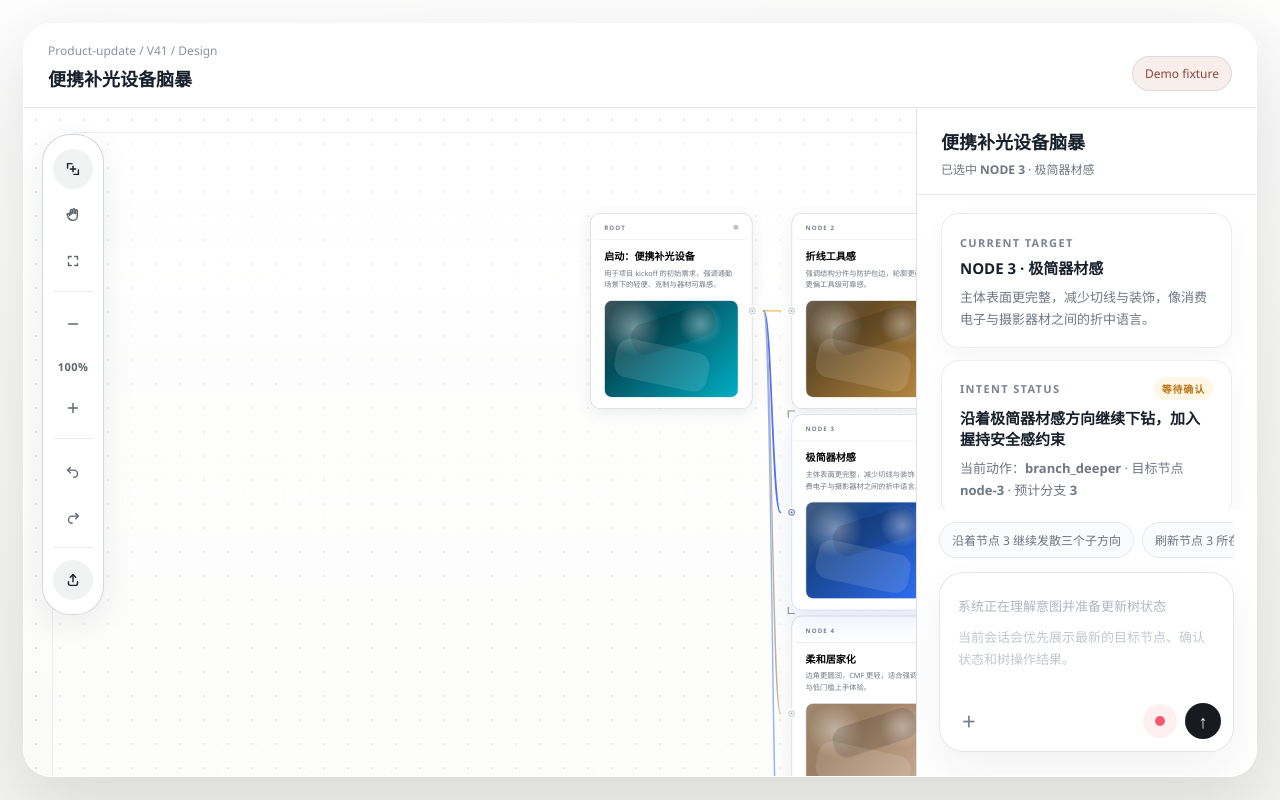
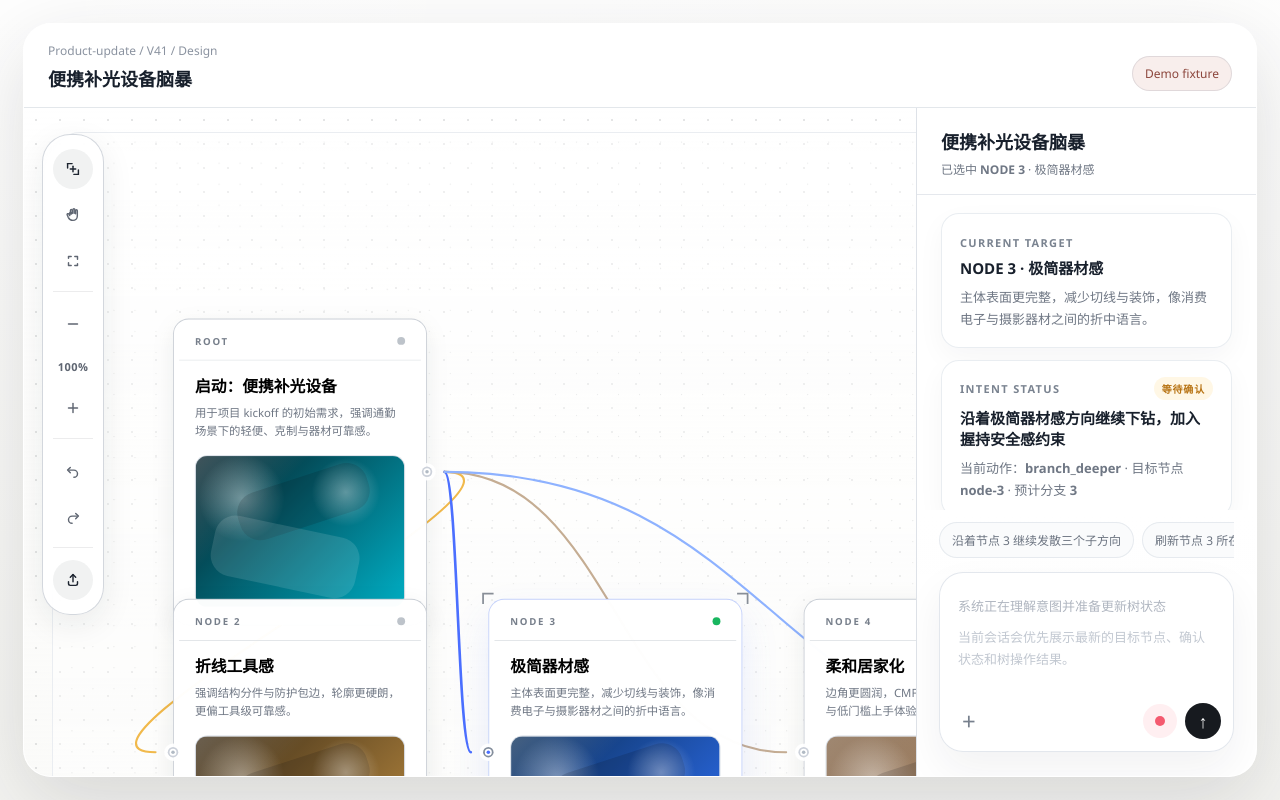
Before and after one commit to bohemiaer/voice_industrial_design, a Next.js app in the folder apps/web/: page / in a window 1280 px wide. Built offline with nearby package versions, Linux system fonts and the light colour scheme; no server answers.

Commit message:
fix: orient workbench tree vertically

```diff
--- a/apps/web/src/features/workbench/components/CanvasWorkspace.tsx
+++ b/apps/web/src/features/workbench/components/CanvasWorkspace.tsx
@@ -174,8 +174,8 @@ export function CanvasWorkspace() {
         id: node.id,
         type: "brainstorm",
         position: createNodePosition(node.depth, visibleOrdinal),
-        sourcePosition: Position.Right,
-        targetPosition: Position.Left,
+        sourcePosition: Position.Bottom,
+        targetPosition: Position.Top,
         selected: uiState.selectedNodeId === node.id,
         data: {
           node,
--- a/apps/web/src/features/workbench/uiMeta.ts
+++ b/apps/web/src/features/workbench/uiMeta.ts
@@ -4,13 +4,13 @@ import type { NodePalette, NodeUiMeta } from "./types";
 
 const paletteCycle: NodePalette[] = ["teal", "amber", "blue", "sand", "mist"];
 const nodeHorizontalGap = 360;
-const nodeVerticalGap = 360;
+const nodeVerticalGap = 320;
 const nodeOrigin = { x: 80, y: 70 };
 
 export function createNodePosition(depth: number, ordinal: number) {
   return {
-    x: nodeOrigin.x + depth * nodeHorizontalGap,
-    y: nodeOrigin.y + (ordinal - 1) * nodeVerticalGap
+    x: nodeOrigin.x + (ordinal - 1) * nodeHorizontalGap,
+    y: nodeOrigin.y + depth * nodeVerticalGap
   };
 }
 
```
Also changed, not shown: 1 other file (tests, documents, lock files or other folders).
